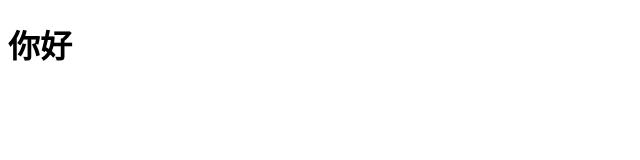
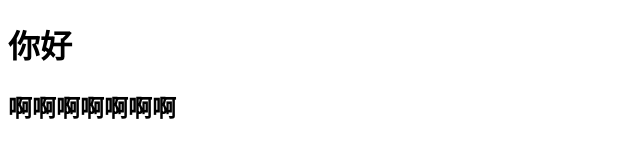
Before and after one commit to jiang-yh0131/test0408, a plain HTML site: page index.html in a window 1280 px wide. Shown: the whole page, without its empty margins (0-640 px from the left). Drawn offline with Linux system fonts and the light colour scheme.

Commit message:
我的第二次提交

```diff
--- a/index.html
+++ b/index.html
@@ -8,5 +8,6 @@
 </head>
 <body>
     <h1>你好</h1>
+    <h2>啊啊啊啊啊啊啊</h2>
 </body>
 </html>
--- /dev/null
+++ b/index.js
@@ -0,0 +1 @@
+console.log(1);
```
Also changed, not shown: a.txt (added).
